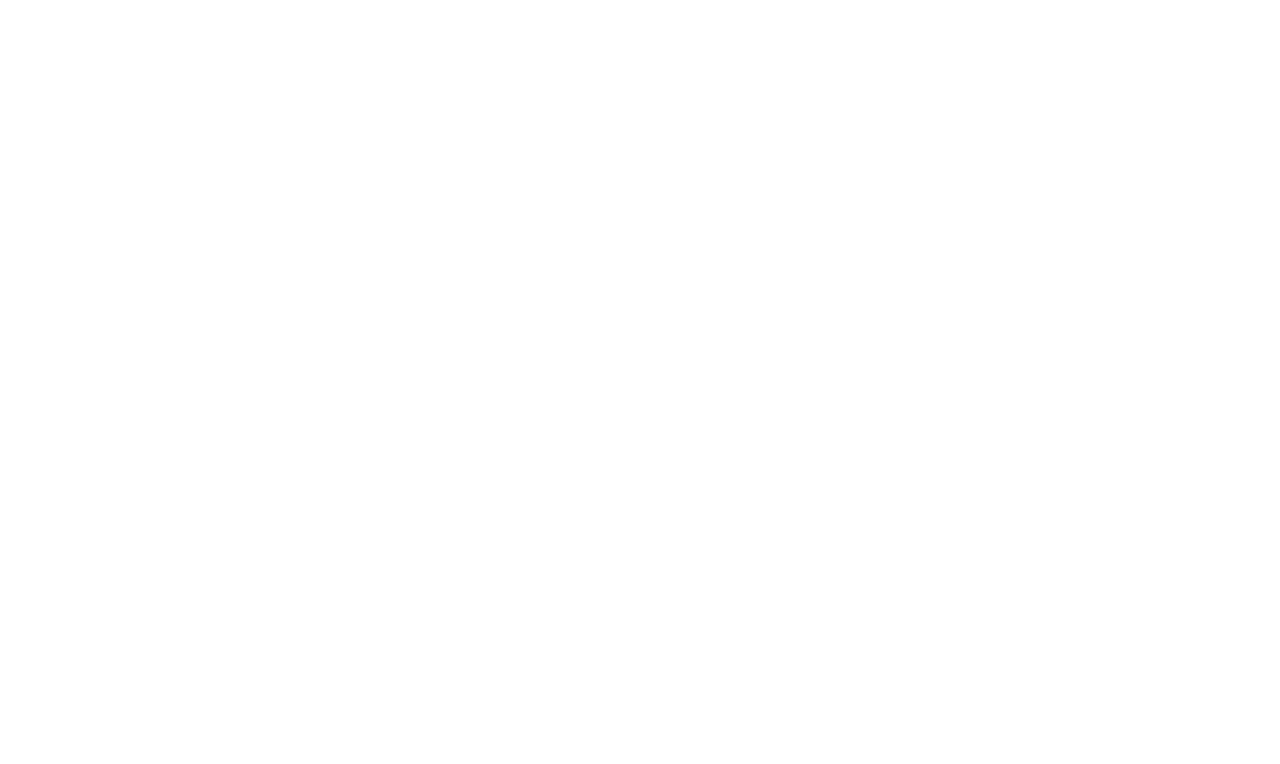
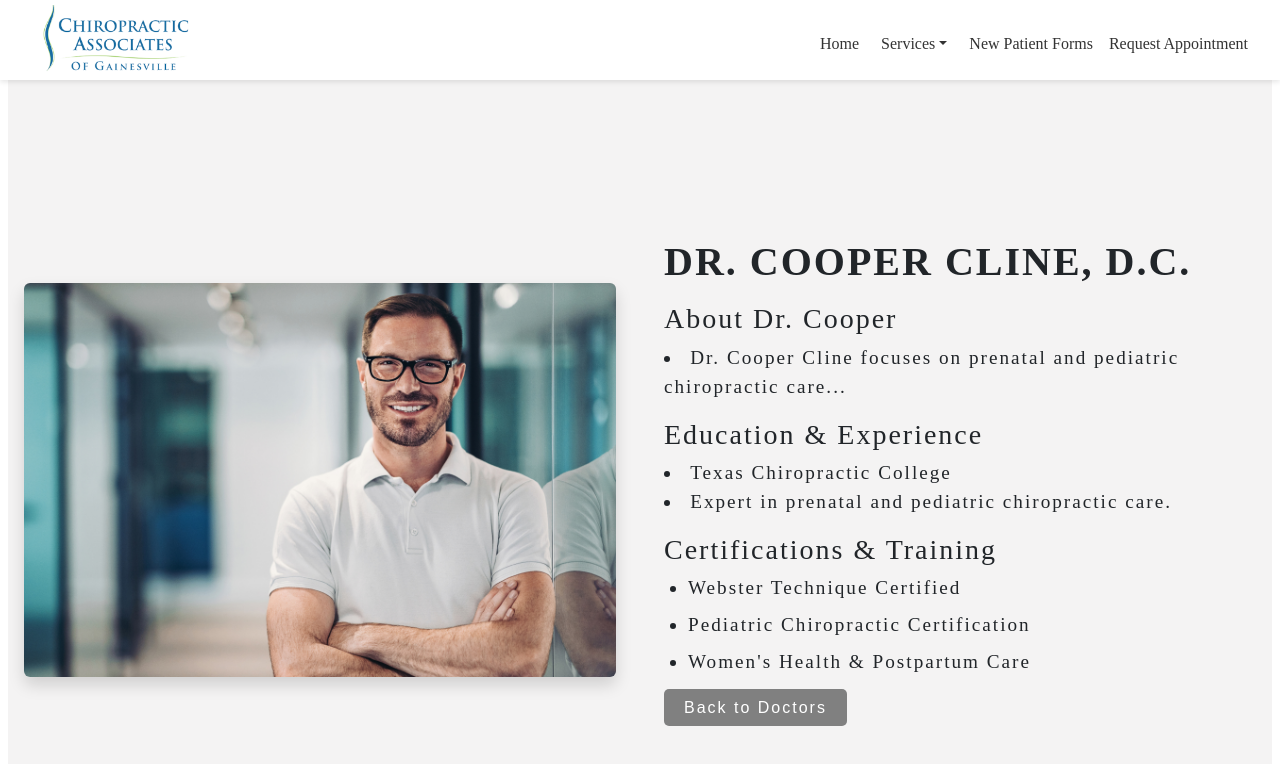
Before and after one commit to bcline01/chiro-gnv, a React (Vite) app: page /doctors/cooper-cline in a window 1280 px wide. Before the commit this address had no page. Shown: the top 764 px of the page. Built offline with nearby package versions, Linux system fonts and the light colour scheme.

Commit message:
styled doc pages. need to work on carousel next

```diff
--- a/src/App.tsx
+++ b/src/App.tsx
@@ -15,6 +15,9 @@
 import Form from './pages/Form';
 import CarAccidentRecovery from './pages/Car-Accident';
 import AuthForm from './pages/AuthForm';
+// import DoctorsList from './pages/DoctorsList';
+import DocProfile from './pages/DocProfile';
+import ScrollToSection from './components/ScrollToSection';
 // import PatientPortal from './pages/PatientPortal';
 
 const App: React.FC = () => {
@@ -28,6 +31,7 @@
 
   return (
     <Router>
+      <ScrollToSection />
       <div className="App">
         <Routes>
           {/* Define routes here */}
@@ -43,6 +47,8 @@
           <Route path="/appointment" element={<Form />} />
           <Route path="/auth-form" element={<AuthForm />} />
           <Route path="/car-accident-recovery" element={<CarAccidentRecovery />} />
+          {/* <Route path="/doctors" element={<DoctorsList />} /> */}
+          <Route path="/doctors/:id" element={<DocProfile />} />
           {/* <Route path="/patient-portal" element={<PatientPortal />} /> */}
         </Routes>
       </div>
--- a/src/components/OwlCarouselWrapper.tsx
+++ b/src/components/OwlCarouselWrapper.tsx
@@ -29,7 +29,7 @@
             alt="Dr. Matthew Richeson"
           />
           <h3>Dr. Matthew Richeson</h3>
-          <p>Chiropractor and Wellness Specialist</p>
+          {/* <p>Chiropractor and Wellness Specialist</p> */}
         </div>
       </div>
       <div className="carousel-item">
@@ -39,7 +39,7 @@
             alt="Dr. Matthew Cline"
           />
           <h3>Dr. Matthew Cline</h3>
-          <p>Chiropractor and Wellness Specialist</p>
+          {/* <p>Chiropractor and Wellness Specialist</p> */}
         </div>
       </div>
       <div className="carousel-item">
@@ -49,7 +49,7 @@
             alt="Dr. Cooper Cline"
           />
           <h3>Dr. Cooper Cline</h3>
-          <p>Chiropractor and Wellness Specialist</p>
+          {/* <p>Chiropractor and Wellness Specialist</p> */}
         </div>
       </div>
       <div className="carousel-item">
@@ -59,7 +59,7 @@
             alt="Dr. Kent Owens"
           />
           <h3>Dr. Kent Owens</h3>
-          <p>Chiropractor and Wellness Specialist</p>
+          {/* <p>Chiropractor and Wellness Specialist</p> */}
         </div>
       </div>
     </Slider>
--- /dev/null
+++ b/src/components/ScrollToSection.tsx
@@ -0,0 +1,19 @@
+import { useEffect } from 'react';
+import { useLocation } from 'react-router-dom';
+
+const ScrollToSection = () => {
+  const location = useLocation();
+
+  useEffect(() => {
+    if (location.hash) {
+      const element = document.getElementById(location.hash.substring(1));
+      if (element) {
+        element.scrollIntoView({ behavior: 'smooth' });
+      }
+    }
+  }, [location]);
+
+  return null;
+};
+
+export default ScrollToSection;
--- /dev/null
+++ b/src/components/doctors.tsx
@@ -0,0 +1,67 @@
+import Man1 from '../assets/man1.png';
+import Man2 from '../assets/man2.png';
+import Man3 from '../assets/man3.png';
+import Man4 from '../assets/doc-4.png';
+
+export const doctors = [
+    {
+      id: "matthew-richeson",
+      title: "Chiropractor",
+
+      name: "Dr. Matthew Richeson, D.C.",
+      photo: Man1,
+      bio: "Dr. Matthew Richeson has been passionate about natural healing...",
+      education: "Palmer College of Chiropractic",
+      experience: "10+ years specializing in family wellness care.",
+      certifications: [
+        "Certified in Pediatric Chiropractic Care",
+        "Webster Technique Certified",
+        "Functional Movement Therapy"
+      ],
+    },
+    {
+      id: "matthew-cline",
+      title: "Chiropractor",
+
+      name: "Dr. Matthew Cline, D.C.",
+      photo: Man2,
+      bio: "Dr. Matthew Cline helps patients maintain mobility...",
+      education: "Life University",
+      experience: "Specialist in sports injury rehabilitation.",
+      certifications: [
+        "Certified Chiropractic Sports Physician (CCSP)",
+        "Spinal Rehabilitation Expert",
+        "Certified in Kinesiology Taping"
+      ],
+    },
+    {
+      id: "cooper-cline",
+      title: "Chiropractor",
+
+      name: "Dr. Cooper Cline, D.C.",
+      photo: Man3,
+      bio: "Dr. Cooper Cline focuses on prenatal and pediatric chiropractic care...",
+      education: "Texas Chiropractic College",
+      experience: "Expert in prenatal and pediatric chiropractic care.",
+      certifications: [
+        "Webster Technique Certified",
+        "Pediatric Chiropractic Certification",
+        "Women's Health & Postpartum Care"
+      ],
+    },
+    {
+      id: "kent-owns",
+      title: "Chiropractor",
+
+      name: "Dr. Kent Owens, D.C.",
+      photo: Man4,
+      bio: "Dr. Kent Owens helps patients find relief from chronic pain...",
+      education: "Logan University",
+      experience: "Specialist in chronic pain and postural correction.",
+      certifications: [
+        "Certified in Postural Correction",
+        "Functional Movement Screening",
+        "Spinal Decompression Therapy"
+      ],
+    }
+  ];
--- a/src/pages/Chiropractic.tsx
+++ b/src/pages/Chiropractic.tsx
@@ -52,9 +52,9 @@
           'Reduces inflammation and promotes faster recovery.',
           'Restores mobility and helps prevent long-term complications.',
           <>
-          <Link to="/car-accident-recovery">here</Link>. aid in your recovery{' '}
-          <Link to="/car-accident-recovery">here</Link>.
-        </>
+            Learn more about how chiropractic care can aid in your recovery{' '}
+            <Link to="/car-accident-recovery">here</Link>.
+          </>,
         ],
       },
 
--- /dev/null
+++ b/src/pages/DocProfile.tsx
@@ -0,0 +1,77 @@
+import { Link, useParams } from "react-router-dom";
+import { doctors } from "../components/doctors";
+import "bootstrap/dist/css/bootstrap.min.css";
+import Navbar from "../components/Navbar";
+import FirstVisit from "../components/FirstVisit";
+import Footer from "../components/Footer";
+import { useEffect } from "react";
+import '../styles/DocStack.css';
+
+// Define TypeScript types for doctor data
+interface Doctor {
+  id: string;
+  name: string;
+  title: string;
+  photo: string;
+  bio: string;
+  education: string;
+  experience: string;
+  certifications: string[];
+}
+
+const DoctorProfile: React.FC = () => {
+  const { id } = useParams<{ id: string }>(); // Get doctor ID from URL params
+  const doctor: Doctor | undefined = doctors.find((doc) => doc.id === id);
+
+  if (!doctor) return <h2 className="text-center mt-4">Doctor not found</h2>;
+
+  useEffect(() => {
+    document.getElementById("top-of-page")?.scrollIntoView({ behavior: "smooth" });
+  }, []);
+
+  return (
+    <>
+          <div id="top-of-page"></div>
+
+      <Navbar />
+      <div className="doc-profile-page">
+        <div className="doc-container">
+          {/* Image Section */}
+          <div className="doc-image">
+            <img
+              src={doctor.photo}
+              alt={doctor.name}
+              className="img-fluid rounded shadow"
+            />
+          </div>
+
+          {/* Doctor Info Section */}
+          <div className="doc-content">
+            <h1 className="fw-bold">{doctor.name}</h1>
+            {/* <p className="text-muted fst-italic">{doctor.title}</p> */}
+
+            <h3 className="mt-3">About Dr. {doctor.name.split(" ")[1]}</h3>
+            <li>{doctor.bio}</li>
+
+            <h3 className="mt-3">Education & Experience</h3>
+            <li>{doctor.education}</li>
+            <li>{doctor.experience}</li>
+
+            <h3 className="mt-3">Certifications & Training</h3>
+            <ul className="list-unstyled">
+              {doctor.certifications.map((cert, index) => (
+                <li key={index}> {cert}</li>
+              ))}
+            </ul>
+
+            <Link to="/#section6" className="back-to-doc">Back to Doctors</Link>
+            </div>
+        </div>
+      </div>
+      <FirstVisit />
+      <Footer />
+    </>
+  );
+};
+
+export default DoctorProfile;
--- a/src/styles/DocStack.css
+++ b/src/styles/DocStack.css
@@ -50,13 +50,148 @@
     font-family: EB Garamond;
   }
 
-  @media (max-width: 768px) {
+  a.learn-more-doc {
+    padding: 5px 10px;
+    background-color: grey;
+    color: white;
+    border: none;
+    border-radius: 5px;
+    cursor: pointer;
+    transition: background-color 0.3s ease;
+    /* margin-top: 10px; */
+    margin-bottom: 10px;
+    font-family: 'EB Garmond', sans-serif;
+    font-size: .75rem;
+    text-decoration: none;
+  }
+  a.learn-more-doc:hover {
+    background-color: rgb(59, 58, 58);
+  }
+  a.back-to-doc:hover {
+    background-color: rgb(59, 58, 58);
+  }
+
+  a.back-to-doc {
+    padding: 10px 20px;
+    background-color: grey;
+    color: white;
+    border: none;
+    border-radius: 5px;
+    cursor: pointer;
+    transition: background-color 0.3s ease;
+    font-family: 'EB Garmond', sans-serif;
+    font-size: 1rem;
+    text-decoration: none;
+    margin-top: 10%;
+  }
+
+  .doc-profile-page {
+    display: grid;
+    gap: 1rem; /* Space between rows */
+    padding: .5rem;
+    padding-top: 80px;
+    min-height: auto;
+    background-color: white;
+  }
+
+  .doc-container {
+    display: grid;
+    grid-template-columns: 1fr 1fr;
+    gap: 3rem;
+    align-items: center;
+    padding: 1rem;
+    min-height: 100vh;
+    background-color: rgba(244, 243, 243, 0.955)
+  }
+
+  .doc-image img{
+    width: 100%;
+    height: auto;
+    border-radius: 2px;
+    box-shadow: 0 4px 8px rgba(0, 0, 0, 0.1);
+    max-width: 800px;
+  }
+
+  .doc-content {
+    font-size: 1.2rem;
+    /* font-family: 'raleway', sans-serif; */
+    font-family: 'EB Garamond', serif;
+    line-height: 1.5;
+    letter-spacing: 2px;
+    text-align: left;
+  }
+
+  .doc-content h1 {
+    font-size: 2.5rem;
+    margin-bottom: 1rem;
+    text-transform: uppercase;
+    /* letter-spacing: 1.5px; */
+  }
+
+  .doc-content p {
+    /* font-size: 1.1rem;
+    line-height: 1.6; */
+    margin-bottom: 1rem;
+  }
+
+  .doc-content ul {
+    list-style-type: disc;
+    margin-left: 1.5rem;
+    /* font-size: 1rem; */
+  }
+
+  .doc-content ul li {
+    margin-bottom: 0.5rem;
+    /* line-height: 1.5; */
+  }
+
+  @media (max-width: 1250px) {
+    .doc-container {
+      grid-template-columns: 1fr;
+      gap: 1rem;
+      align-items: center;
+    }
+   .doc-image img {
+    display: grid;
+    margin-bottom: 5%;
+    justify-self: center;
+   }
+    }
+
+    /* Responsive Styles */
+    @media (max-width: 768px) {
+      .doc-container {
+        grid-template-columns: 1fr;
+      }
+
+      .doc-content {
+        margin-top: 1.5rem;
+      }
+      .doc-content h1 {
+        font-size: 1.5rem;
+      }
+      .doc-content h3 {
+        font-size: 1.2rem;
+      }
+      .doc-content li {
+        font-size: 1rem;
+      }
+      a.back-to-doc {
+        margin-top: 5%;
+        font-size: .75rem;
+      }
+      .doc-stack {
+        grid-template-columns: 1fr;
+      }
+    }
+
+
+  /* @media (max-width: 768px) {
     .doc-stack {
       grid-template-columns: 1fr;
-    }
+    } */
 
 
     /* .doc-item {
       padding: 15px;
     } */
-  }
--- a/src/styles/OwlCarouselWrapper.css
+++ b/src/styles/OwlCarouselWrapper.css
@@ -49,7 +49,7 @@
 
 .doc-item p {
   color: #666;
-  font-size: 1rem;
+  font-size: 1.2rem;
 }
 
 /* Style for the carousel navigation dots */
```
Also changed, not shown: src/components/DocStack.tsx (+13 -20 lines).
